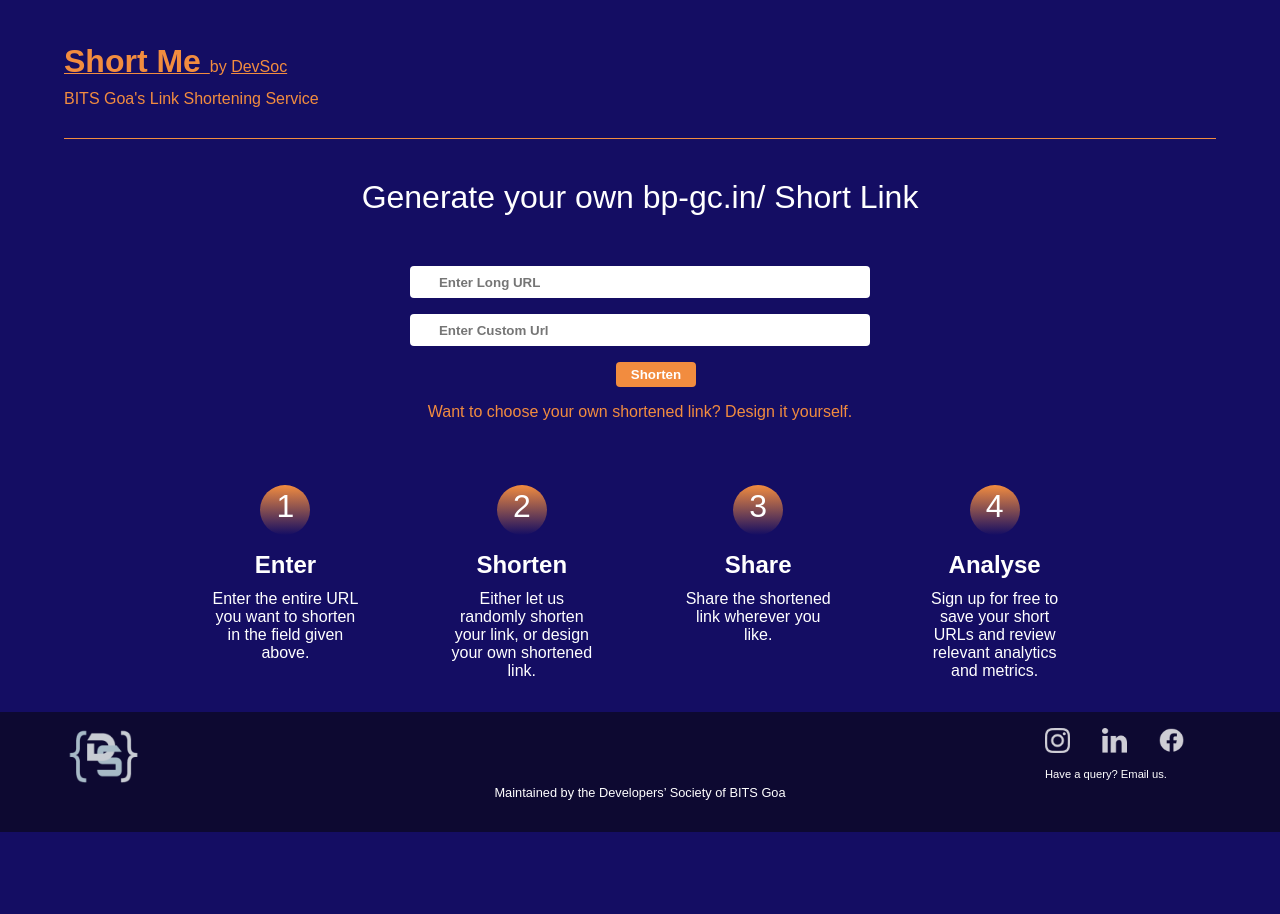
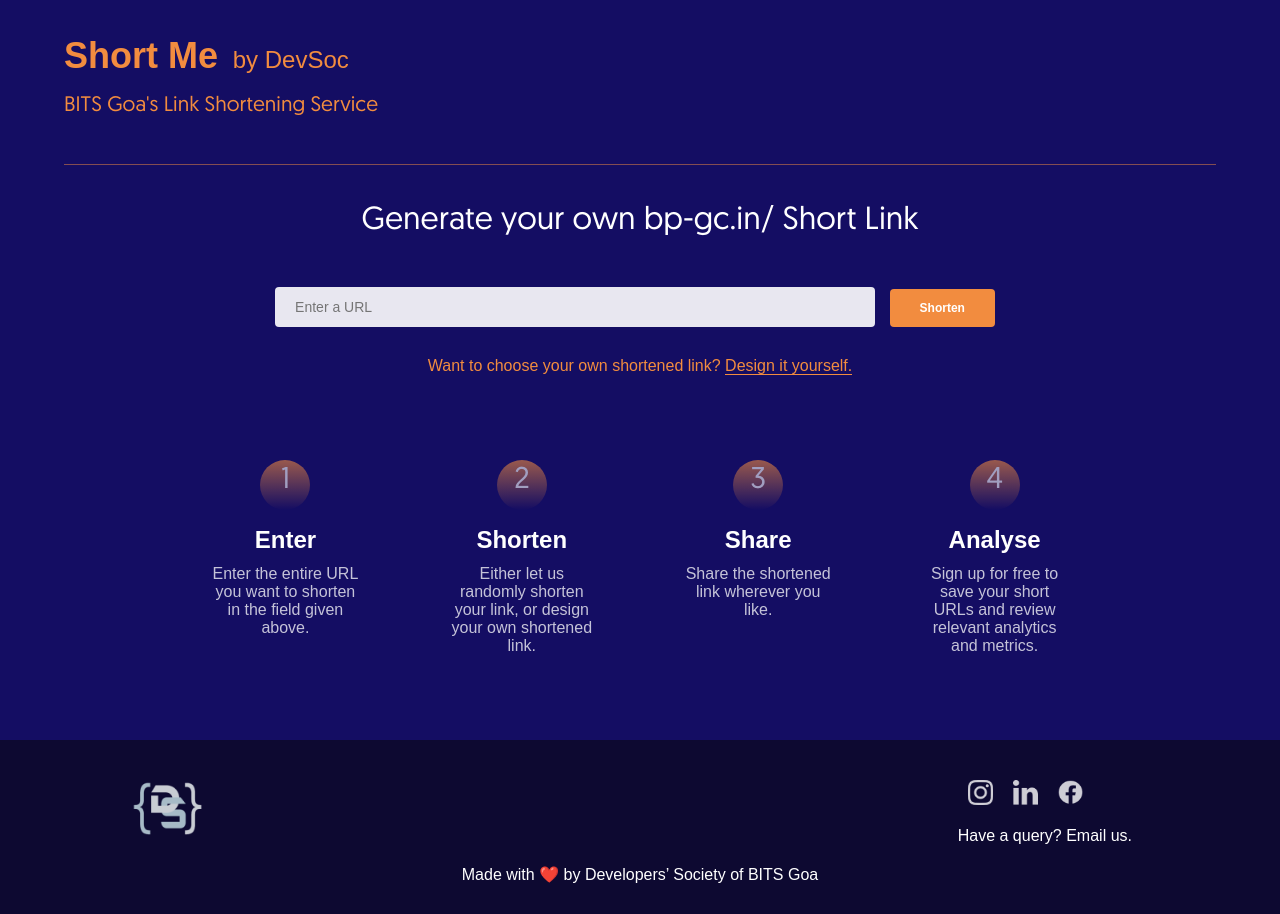
Before and after one commit to Devsoc-BPGC/Short-Me, a plain HTML site: page index.html in a window 1280 px wide. Before the commit the page ends 832 px from the top, so only its background shows below. Drawn offline with nearby package versions, Linux system fonts and the light colour scheme; a web font is replaced by a local one.

Commit message:
Fixed CSS

```diff
--- a/index.html
+++ b/index.html
@@ -1,23 +1,30 @@
 <!DOCTYPE html>
 <html lang="en">
-
   <head>
-    <meta charset="UTF-8">
-    <meta name="viewport" content="width=device-width, initial-scale=1.0">
-    <meta http-equiv="X-UA-Compatible" content="ie=edge">
+    <meta charset="UTF-8" />
+    <meta name="viewport" content="width=device-width, initial-scale=1.0" />
+    <meta http-equiv="X-UA-Compatible" content="ie=edge" />
     <title>Short Url</title>
-    <link rel="stylesheet" href="./main.css">
+    <link rel="stylesheet" href="./main.css" />
+    <link
+      href="https://fonts.googleapis.com/css?family=Muli:200,400,800&display=swap"
+      rel="stylesheet"
+    />
   </head>
 
   <body>
     <div class="container">
       <nav>
         <div class="nav-brand">
+          <span class="heading">
             <a href="./index.html">
-                    <h1>Short Me </h1>
+              <h1>Short Me</h1>
             </a>
-                <p> by <a href="http://devsoc.club">DevSoc</a></p>
-                <p style="display: block;">BITS Goa's Link Shortening Service</p>
+            <p>by <a href="http://devsoc.club">DevSoc</a></p>
+          </span>
+          <p style="display: block;" class="subtitle">
+            BITS Goa's Link Shortening Service
+          </p>
         </div>
         <!-- <div class="nav-links">
                 <div class="login">
@@ -32,12 +39,31 @@
         <h1>Generate your own bp-gc.in/ Short Link</h1>
         <form action="post" id="form">
           <div>
-                    <input type="text" placeholder="Enter Long URL" id="input-field">
-                    <input type="text" placeholder="Enter Custom Url" id="custom-field">
+            <input type="text" placeholder="Enter a URL" id="input-field" />
+            <button type="submit" id="shorten">Shorten</button>
+          </div>
+          <div id="more">
+            <div>
+              <input
+                type="text"
+                placeholder="Enter Custom Url"
+                id="custom-field"
+              />
+            </div>
             <button type="submit">Shorten</button>
           </div>
+          <p id="result-link">
+            <span id="customURLHelper">
+              Want to choose your own shortened link?
+            </span>
+            <a
+              onclick="showCustomLink();"
+              href="javascript:void(0);"
+              id="showCustomLink"
+              >Design it yourself.</a
+            >
+          </p>
         </form>
-            <p id="result-link">Want to choose your own shortened link? Design it yourself. </p>
       </section>
       <section class="feature-grid">
         <div class="features">
@@ -52,22 +78,23 @@
             <div class="number">2</div>
             <h1 class="feature-heading">Shorten</h1>
             <p class="feature-detail">
-                        Either let us randomly shorten your link, or design your own shortened link.
+              Either let us randomly shorten your link, or design your own
+              shortened link.
             </p>
           </div>
           <div class="feature">
             <div class="number">3</div>
             <h1 class="feature-heading">Share</h1>
             <p class="feature-detail">
-                        Share the shortened link wherever
-                        you like.
+              Share the shortened link wherever you like.
             </p>
           </div>
           <div class="feature">
             <div class="number">4</div>
             <h1 class="feature-heading">Analyse</h1>
             <p class="feature-detail">
-                        Sign up for free to save your short URLs and review relevant analytics and metrics.
+              Sign up for free to save your short URLs and review relevant
+              analytics and metrics.
             </p>
           </div>
         </div>
@@ -76,24 +103,51 @@
     <footer>
       <div>
         <div class="logo">
-                <a href="http://devsoc.club" target="_blank"><img src="./img/DevSoc Logo 1.png" alt=""></a>
+          <a href="http://devsoc.club" target="_blank"
+            ><img src="./img/DevSoc Logo 1.png" alt=""
+          /></a>
         </div>
         <div class="social-icons">
           <div class="icons">
-                    <div class="icon"><a href="https://www.instagram.com/devsocbitsgoa/" target="_blank"><img
-                                src="./img/instagram.png" alt=""></a></div>
-                    <div class="icon"><a href="https://www.linkedin.com/company/mobile-applications-club"
-                            target="_blank"><img src="./img/linkedin.png" alt=""></a></div>
-                    <div class="icon"><a href="https://m.facebook.com/MACBITSGoa/" target="_blank"><img
-                                src="./img/facebook.png" alt=""></a></div>
+            <div class="icon">
+              <a href="https://www.instagram.com/devsocbitsgoa/" target="_blank"
+                ><img src="./img/instagram.png" alt=""
+              /></a>
+            </div>
+            <div class="icon">
+              <a
+                href="https://www.linkedin.com/company/mobile-applications-club"
+                target="_blank"
+                ><img src="./img/linkedin.png" alt=""
+              /></a>
+            </div>
+            <div class="icon">
+              <a href="https://m.facebook.com/MACBITSGoa/" target="_blank"
+                ><img src="./img/facebook.png" alt=""
+              /></a>
+            </div>
           </div>
           <p>Have a query? Email us.</p>
         </div>
       </div>
-        <p>Maintained by the Developers’ Society of BITS Goa</p>
+      <div><p>Made with ❤️ by Developers’ Society of BITS Goa</p></div>
     </footer>
   </body>
   <script src="https://cdnjs.cloudflare.com/ajax/libs/axios/0.19.2/axios.min.js"></script>
   <script src="./main.js"></script>
-
+  <script
+    src="https://code.jquery.com/jquery-3.4.1.min.js"
+    integrity="sha256-CSXorXvZcTkaix6Yvo6HppcZGetbYMGWSFlBw8HfCJo="
+    crossorigin="anonymous"
+  ></script>
+  <script>
+    var toggle = false;
+    function showCustomLink() {
+      $("#more").slideToggle(200);
+      $("#shorten").slideToggle(100);
+      $("#customURLHelper").slideToggle(500);
+      $("#showCustomLink").text(toggle ? "Design it yourself." : "Go Back");
+      toggle = !toggle;
+    }
+  </script>
 </html>
--- a/main.css
+++ b/main.css
@@ -2,7 +2,14 @@
   padding: 0;
   margin: 0;
   box-sizing: border-box;
-	font-family: sans-serif;
+  font-family: "Muli", sans-serif;
+}
+
+@font-face {
+  font-family: "Geomanist Regular";
+  font-style: normal;
+  font-weight: normal;
+  src: local("Geomanist Regular"), url("Geomanist-Regular.woff") format("woff");
 }
 
 body {
@@ -10,7 +17,7 @@
   overflow-x: hidden;
   overflow-y: auto;
   background-color: #140d63;
-	padding-top: 43px;
+  padding-top: 35px;
 }
 
 .container {
@@ -22,12 +29,30 @@
   color: #f28c3f;
   display: flex;
   justify-content: space-between;
-	padding-bottom: 30px;
-	border-bottom: .2px solid #f28c3f;
+  padding-bottom: 40px;
+  border-bottom: 1px solid hsla(26, 87%, 60%, 0.5);
+  margin-bottom: 20px;
+  font-size: 24px;
+  font-weight: 200;
+}
+
+.subtitle {
+  font-weight: 400;
+  font-size: 21px;
+  margin: 8px 0px 8px 0px;
+  font-family: "Geomanist Regular";
+}
+
+@media (max-width: 940px) {
+  .subtitle {
+    display: none;
+  }
 }
 
 nav h1 {
-	font-size: 2rem;
+  font-size: 36px;
+  font-weight: 800;
+  margin-right: 8px;
 }
 
 nav h1,
@@ -38,6 +63,7 @@
 
 nav a {
   color: #f28c3f;
+  text-decoration: none;
 }
 
 .nav-links {
@@ -60,22 +86,21 @@
 }
 
 .main {
-	width: 50%;
+  /* width: 70%; */
   margin: auto;
-	max-width: 650px;
+  max-width: 750px;
 }
 
 .main h1 {
+  font-family: "Geomanist Regular";
   font-size: 2rem;
   color: white;
   text-align: center;
-	padding-top: 40px;
-	font-weight: normal;
+  padding-top: 20px;
+  font-weight: 400;
 }
 
-.main form>div {
-	display: flex;
-	flex-direction: column;
+.main form > div {
   align-items: center;
   justify-content: center;
   margin-top: 50px;
@@ -88,27 +113,34 @@
   border: none;
   color: black;
   border-radius: 4px;
-	margin-bottom: 1rem;
-	padding-left: 1rem;
+  background-color: rgba(255, 255, 255, 0.9);
+  padding: 20px;
   outline: none;
-	font-weight: 600;
+  font-weight: 400;
+  font-size: 14px;
+  margin-bottom: 20px;
 }
 
-.main form input::placeholder {
-	padding-left: 3%;
+#custom-field {
+  margin-left: 0px;
+}
+
+#shorten {
+  /* display: none; */
 }
 
 .main form button {
   border: none;
   background-color: #f28c3f;
-	padding: 5px 15px;
+  padding: 12px 30px;
   border-radius: 4px;
-	margin-left: 2rem;
   color: white;
   font-weight: bold;
+  font-size: 12px;
   cursor: pointer;
-	max-height: 2.4rem;
-	margin-bottom: 1rem;
+  margin-bottom: 30px;
+  margin-left: 10px;
+  margin-right: 10px;
 }
 
 .main p {
@@ -123,7 +155,8 @@
   grid-template-columns: repeat(auto-fit, minmax(150px, 1fr));
   grid-gap: 1.5rem;
   grid-row-gap: 3rem;
-	margin-top: 4rem;
+  margin-top: 85px;
+  margin-bottom: 85px;
 }
 
 div.feature {
@@ -135,50 +168,61 @@
   width: 50px;
   height: 50px;
   margin: auto;
-	font-size: 2rem;
+  font-size: 30px;
+  font-family: "Geomanist Regular";
   border-radius: 50%;
   display: flex;
   justify-content: center;
   align-items: middle;
-	padding-top: 3px;
+  padding: 5px;
   margin-bottom: 1rem;
   background: linear-gradient(180deg, #f28c3f 0%, rgba(242, 140, 63, 0) 100%);
+  opacity: 0.6;
 }
 
 .feature-heading {
-	margin-bottom: .7rem;
+  margin-bottom: 0.7rem;
 }
 
 .feature-detail {
+  opacity: 0.75;
   width: 70%;
   margin: auto;
   font-weight: 300;
 }
 
 footer {
-	padding-top: 2rem;
   width: 100%;
+  position: relative;
+  margin-top: 30px;
+  margin-bottom: 0px;
+  left: 0;
+  bottom: 0;
+  background-color: #0d0931;
+  padding: 10px 10%;
 }
 
-footer>div {
-	height: 120px;
+footer > div {
   width: 100%;
-	background-color: #0d0931;
   display: flex;
   flex-direction: row;
   justify-content: space-between;
-	padding-top: 1rem;
-	padding: 1rem 4rem 0 4rem;
 }
 
 .logo img {
   width: 80px;
+  margin-top: 30px;
 }
 
+.social-icons {
+  margin-top: 20px;
+  margin-left: 20px;
+  margin-right: 20px;
+  text-align: center;
+}
 .social-icons p {
   color: white;
-	font-size: .7rem;
-	margin-top: .7rem;
+  margin-top: 8px;
 }
 
 .icons {
@@ -188,17 +232,21 @@
 .icon img {
   width: 25px;
   height: 25px;
-	margin-right: 2rem;
+  margin: 10px;
 }
 
-footer>p {
+footer > div > p {
   text-align: center;
   width: 100%;
   color: white;
   font-weight: 300;
-	font-size: .8rem;
-	position: absolute;
+  padding: 20px;
   bottom: 0px;
+}
+
+#more {
+  display: none;
+  margin-top: 0px;
 }
 
 #result {
@@ -212,6 +260,12 @@
 #result-link {
   display: inline;
   text-align: center;
+}
+
+#result-link a {
+  color: #f28c3f;
+  text-decoration: none;
+  border-bottom: 1.25px solid #f28c3f;
 }
 
 #copy {
@@ -281,16 +335,16 @@
   }
 
   form input {
-		width: 70%;
+    width: 80%;
     margin: auto;
   }
 
   button {
     width: 90px;
     padding: 15px;
-		margin: auto !important;
     margin-top: 2rem !important;
     cursor: pointer !important;
+    margin-bottom: 30px;
   }
 
   .main p {
@@ -299,12 +353,11 @@
 
   footer {
     position: relative;
-		height: 200px;
     background-color: #0d0931;
     margin-top: 3rem;
   }
 
-	footer>div {
+  footer > div {
     flex-direction: column;
     justify-content: center;
     text-align: center;
```
Also changed, not shown: main.js (+23 -18 lines), Geomanist-Regular.woff (added). Lines whose indentation alone changed are shown as unchanged.
